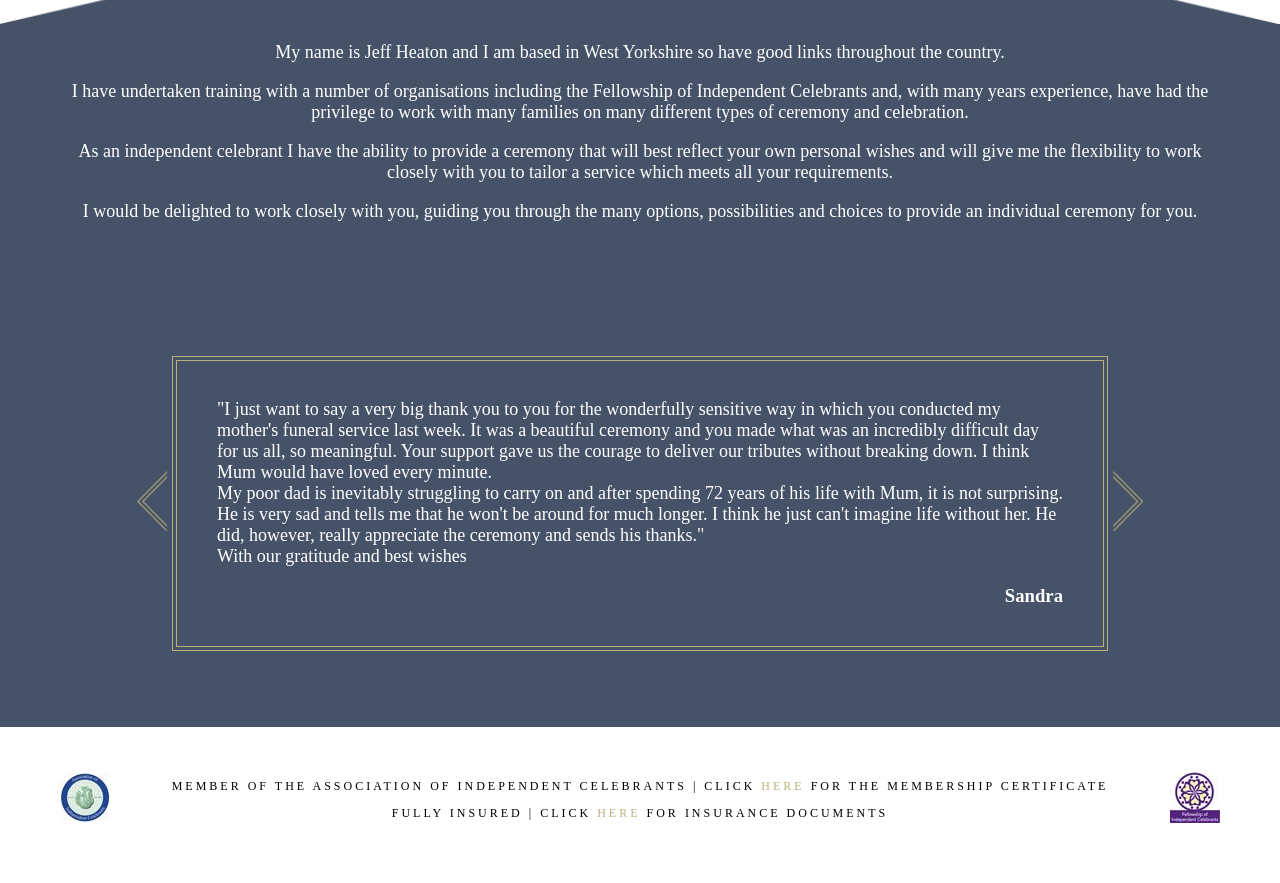
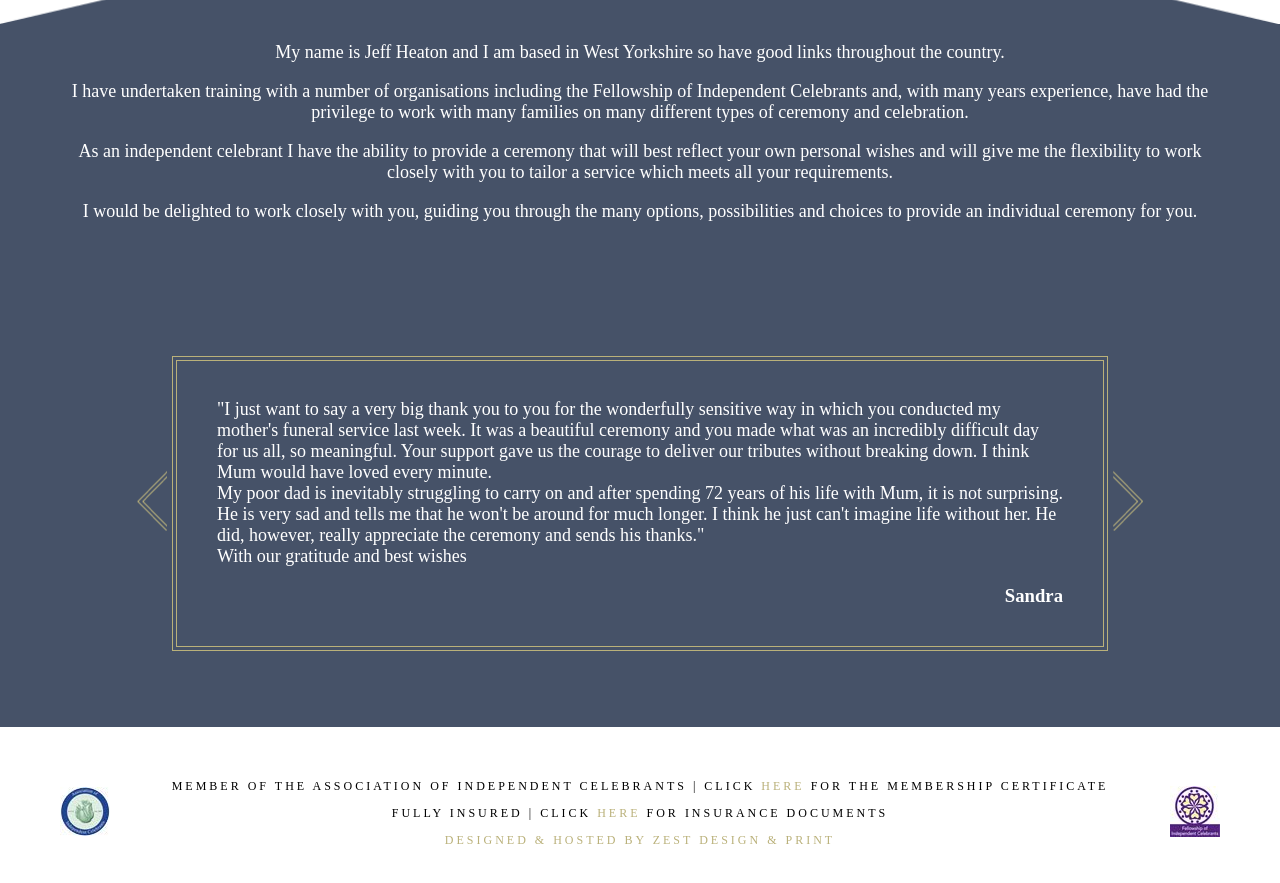
Before and after one commit to Garypickles/celebrant, a Jekyll site: the page built from index.html, in a window 1280 px wide and 900 px high, scrolled down 1264 px. Shown: the top 883 px of the window. Built offline with Jekyll 4.4.1, drawn with Linux system fonts in a browser that asks for light colours; Markdown is read by kramdown in place of the engine named in the settings.

Commit message:
zest added

```diff
--- a/_layouts/default.html
+++ b/_layouts/default.html
@@ -69,6 +69,7 @@
       <div class="footer-info">
         <p>Member of the association of independent celebrants | Click <a href="certificate.html">here</a> for the membership certificate</p>
         <p>fully insured | click <a href="insurance.html">here</a> for insurance documents</p>
+        <p><a target="_blank" href="http://www.zestdesignandprint.com">Designed & Hosted by Zest Design & Print</a></p>
       </div>
       <div class="footer-img">
         <img src="images/FOIC-Logo.jpg" alt="FOIC Logo">
```
